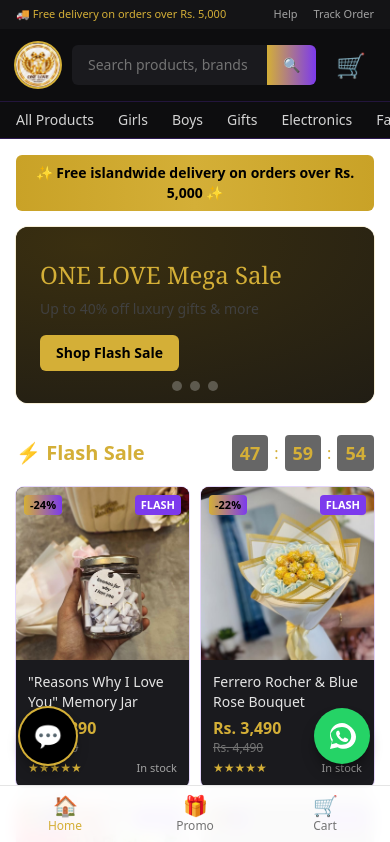
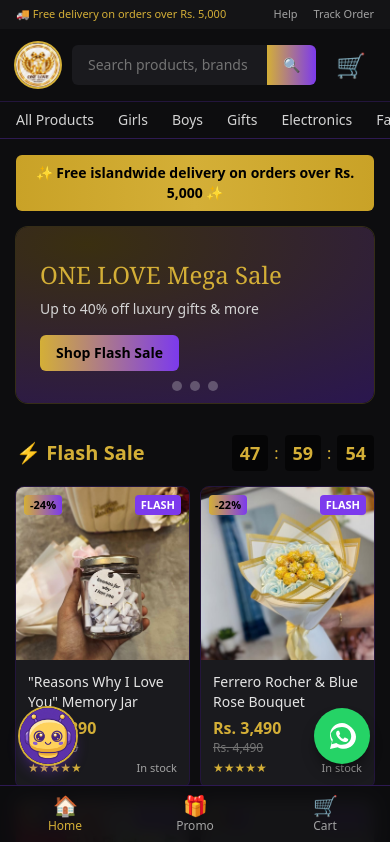
Before and after one commit to onnipunnel-sudo/one-love-shop, a Next.js app: page / in a window 390 px wide. Shown: the top 842 px of the page. Built offline with nearby package versions, Linux system fonts and the light colour scheme; grey boxes are pictures that could not be loaded.

Commit message:
Full dark premium theme: white pages to black, purple+gold accents, cute robot chat avatar, BottomNav dark

```diff
--- a/app/layout.tsx
+++ b/app/layout.tsx
@@ -106,7 +106,7 @@
           dangerouslySetInnerHTML={{ __html: JSON.stringify(websiteJsonLd) }}
         />
       </head>
-      <body className="min-h-screen bg-white text-neutral-900 antialiased">
+      <body className="min-h-screen bg-ink text-neutral-100 antialiased">
         <CartProvider>
           <Header />
           <main className="mx-auto max-w-7xl px-4 pb-24">{children}</main>
--- a/components/BottomNav.tsx
+++ b/components/BottomNav.tsx
@@ -14,7 +14,7 @@
   const pathname = usePathname();
   const { count } = useCart();
   return (
-    <nav className="fixed inset-x-0 bottom-0 z-40 border-t border-neutral-200 bg-white/95 backdrop-blur">
+    <nav className="fixed inset-x-0 bottom-0 z-40 border-t border-royal/30 bg-ink/95 backdrop-blur">
       <div className="mx-auto grid max-w-7xl grid-cols-3">
         {ITEMS.map((it) => {
           const active = it.href === '/' ? pathname === '/' : pathname.startsWith(it.href);
@@ -23,7 +23,7 @@
               key={it.href}
               href={it.href}
               className={`relative flex flex-col items-center gap-0.5 py-2.5 text-xs font-medium ${
-                active ? 'text-gold' : 'text-neutral-500'
+                active ? 'text-gold' : 'text-neutral-400'
               }`}
             >
               <span className="text-xl leading-none">{it.icon}</span>
--- a/components/HeroCarousel.tsx
+++ b/components/HeroCarousel.tsx
@@ -6,19 +6,19 @@
     title: 'ONE LOVE Mega Sale',
     sub: 'Up to 40% off luxury gifts & more',
     cta: 'Shop Flash Sale',
-    bg: 'radial-gradient(1200px 500px at 20% 10%, #3a2f10 0%, #141416 60%), linear-gradient(135deg,#1a1a1e,#0d0d0f)',
+    bg: 'radial-gradient(1200px 500px at 20% 10%, #3a2f10 0%, #2a1650 40%, #141416 70%), linear-gradient(135deg,#1a1a1e,#0d0d0f)',
   },
   {
     title: 'Gifts That Say It All',
     sub: 'Golden gift boxes, hampers & keepsakes',
     cta: 'Explore Gifts',
-    bg: 'radial-gradient(1000px 500px at 80% 20%, #3a2f10 0%, #141416 60%), linear-gradient(225deg,#1a1a1e,#0d0d0f)',
+    bg: 'radial-gradient(1000px 500px at 80% 20%, #4c1d95 0%, #3a2f10 40%, #141416 70%), linear-gradient(225deg,#1a1a1e,#0d0d0f)',
   },
   {
     title: 'New Electronics Arrivals',
     sub: 'Earbuds, speakers & smart gadgets',
     cta: 'Shop Electronics',
-    bg: 'radial-gradient(1100px 500px at 50% 100%, #2c2408 0%, #141416 65%), linear-gradient(180deg,#16161a,#0d0d0f)',
+    bg: 'radial-gradient(1100px 500px at 50% 100%, #2c2408 0%, #3d1a6e 45%, #141416 75%), linear-gradient(180deg,#16161a,#0d0d0f)',
   },
 ];
 
@@ -40,8 +40,8 @@
           >
             <div className="flex h-44 flex-col justify-center px-6 sm:h-60 sm:px-10">
               <div className="font-serif text-2xl text-gold sm:text-4xl">{s.title}</div>
-              <div className="mt-2 text-sm text-neutral-700 sm:text-base">{s.sub}</div>
-              <span className="mt-4 inline-block w-fit rounded-md bg-gold px-4 py-2 text-sm font-bold text-black">
+              <div className="mt-2 text-sm text-neutral-300 sm:text-base">{s.sub}</div>
+              <span className="mt-4 inline-block w-fit rounded-md bg-gradient-to-r from-gold to-royal px-4 py-2 text-sm font-bold text-black">
                 {s.cta}
               </span>
             </div>
--- a/components/SupportChat.tsx
+++ b/components/SupportChat.tsx
@@ -81,25 +81,34 @@
       <button
         onClick={() => setOpen((o) => !o)}
         aria-label="Chat with AI assistant"
-        className="fixed bottom-20 left-5 z-50 flex h-14 w-14 items-center justify-center rounded-full bg-black text-2xl shadow-lg shadow-black/40 ring-2 ring-gold transition-transform hover:scale-110"
+        className="fixed bottom-20 left-5 z-50 flex h-14 w-14 items-center justify-center overflow-hidden rounded-full bg-gradient-to-br from-royal-deep to-black shadow-lg shadow-royal/40 ring-2 ring-gold transition-transform hover:scale-110"
       >
-        {open ? '✕' : '💬'}
+        {open ? (
+          <span className="text-2xl text-white">✕</span>
+        ) : (
+          <img src="/lova-robot.png" alt="Lova AI" className="h-full w-full object-cover" />
+        )}
       </button>
       {open && (
-        <div className="fixed bottom-36 left-5 z-50 flex h-[420px] w-[320px] flex-col overflow-hidden rounded-2xl bg-white shadow-2xl ring-1 ring-neutral-200">
-          <div className="bg-black px-4 py-3 text-white">
-            <div className="font-bold text-gold">Lova ✨</div>
-            <div className="text-xs text-neutral-400">ONE LOVE AI helper — தமிழ் / English / සිංහල</div>
+        <div className="fixed bottom-36 left-5 z-50 flex h-[420px] w-[320px] flex-col overflow-hidden rounded-2xl bg-ink-card shadow-2xl ring-1 ring-royal/30">
+          <div className="bg-gradient-to-r from-royal-deep to-black px-4 py-3 text-white">
+            <div className="flex items-center gap-2">
+              <img src="/lova-robot.png" alt="Lova" className="h-8 w-8 rounded-full ring-1 ring-gold" />
+              <div>
+                <div className="font-bold text-gold">Lova ✨</div>
+                <div className="text-xs text-neutral-400">ONE LOVE AI helper — தமிழ் / English / සිංහල</div>
+              </div>
+            </div>
           </div>
-          <div className="flex-1 space-y-2 overflow-y-auto bg-neutral-50 p-3">
+          <div className="flex-1 space-y-2 overflow-y-auto bg-ink-soft p-3">
             {unavailable ? (
-              <div className="rounded-lg bg-white p-3 text-sm text-neutral-600 ring-1 ring-neutral-200">
+              <div className="rounded-lg bg-ink-card p-3 text-sm text-neutral-300 ring-1 ring-royal/20">
                 The AI helper isn&apos;t set up yet — please call <b>075-1346314</b> or use WhatsApp chat. 🙏
               </div>
             ) : (
               <>
                 {msgs.length === 0 && (
-                  <div className="rounded-lg bg-white p-3 text-sm text-neutral-600 ring-1 ring-neutral-200">
+                  <div className="rounded-lg bg-ink-card p-3 text-sm text-neutral-300 ring-1 ring-royal/20">
                     வணக்கம்! 🙏 How can I help you today? / මට උදව් කළ හැක්කේ කෙසේද?
                   </div>
                 )}
@@ -108,8 +117,8 @@
                     key={i}
                     className={`max-w-[85%] rounded-lg p-2.5 text-sm ${
                       m.role === 'user'
-                        ? 'ml-auto bg-gold text-black'
-                        : 'bg-white text-neutral-800 ring-1 ring-neutral-200'
+                        ? 'ml-auto bg-gradient-to-r from-gold to-royal text-black'
+                        : 'bg-ink-card text-neutral-200 ring-1 ring-royal/20'
                     }`}
                   >
                     {m.text}
@@ -121,15 +130,15 @@
             <div ref={bottomRef} />
           </div>
           {!unavailable && (
-            <div className="flex gap-2 border-t border-neutral-200 p-2">
+            <div className="flex gap-2 border-t border-royal/20 bg-ink-card p-2">
               <input
                 value={input}
                 onChange={(e) => setInput(e.target.value)}
                 onKeyDown={(e) => e.key === 'Enter' && send()}
                 placeholder="Type your question…"
-                className="h-10 flex-1 rounded-md bg-white px-3 text-sm outline-none ring-1 ring-neutral-200 focus:ring-gold"
+                className="h-10 flex-1 rounded-md bg-ink-soft px-3 text-sm text-neutral-100 outline-none ring-1 ring-royal/30 placeholder:text-neutral-500 focus:ring-gold"
               />
-              <button onClick={send} disabled={busy} className="rounded-md bg-gold px-4 text-sm font-bold text-black disabled:opacity-50">
+              <button onClick={send} disabled={busy} className="rounded-md bg-gradient-to-r from-gold to-royal px-4 text-sm font-bold text-black disabled:opacity-50">
                 ➤
               </button>
             </div>
```
Also changed, not shown: public/media-generation-lova-robot-avatar-1791971818.json (added, +9 -0 lines), public/lova-robot.png (added).
